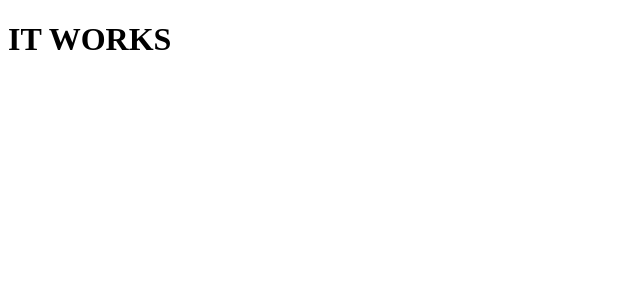
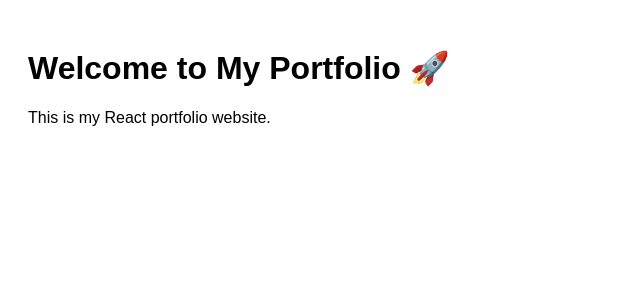
Before and after one commit to bz0074/Portfolio, a React (Vite) app: page / in a window 1280 px wide. Shown: the top 300 px of the page, without its empty margins (0-640 px from the left). Built offline with nearby package versions, Linux system fonts and the light colour scheme.

Commit message:
Update App.jsx

```diff
--- a/src/App.jsx
+++ b/src/App.jsx
@@ -1,5 +1,10 @@
 function App() {
-  return <h1>IT WORKS</h1>;
+  return (
+    <div style={{ fontFamily: "Arial", padding: "20px" }}>
+      <h1>Welcome to My Portfolio 🚀</h1>
+      <p>This is my React portfolio website.</p>
+    </div>
+  );
 }
 
 export default App;
```
